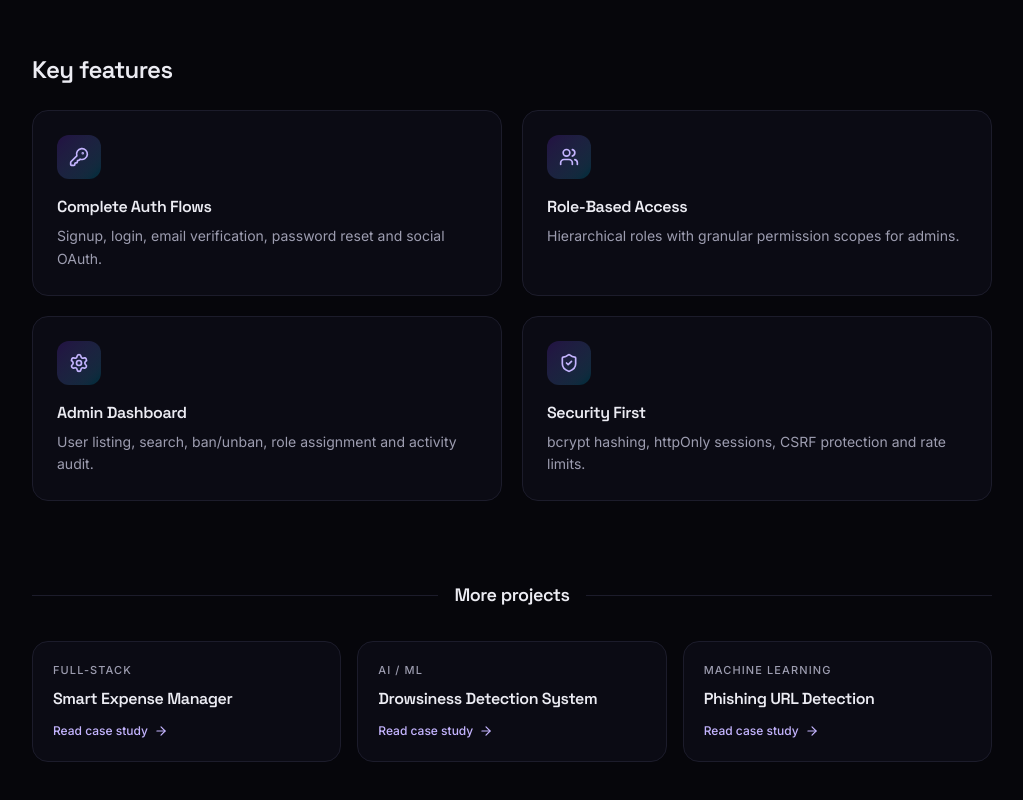
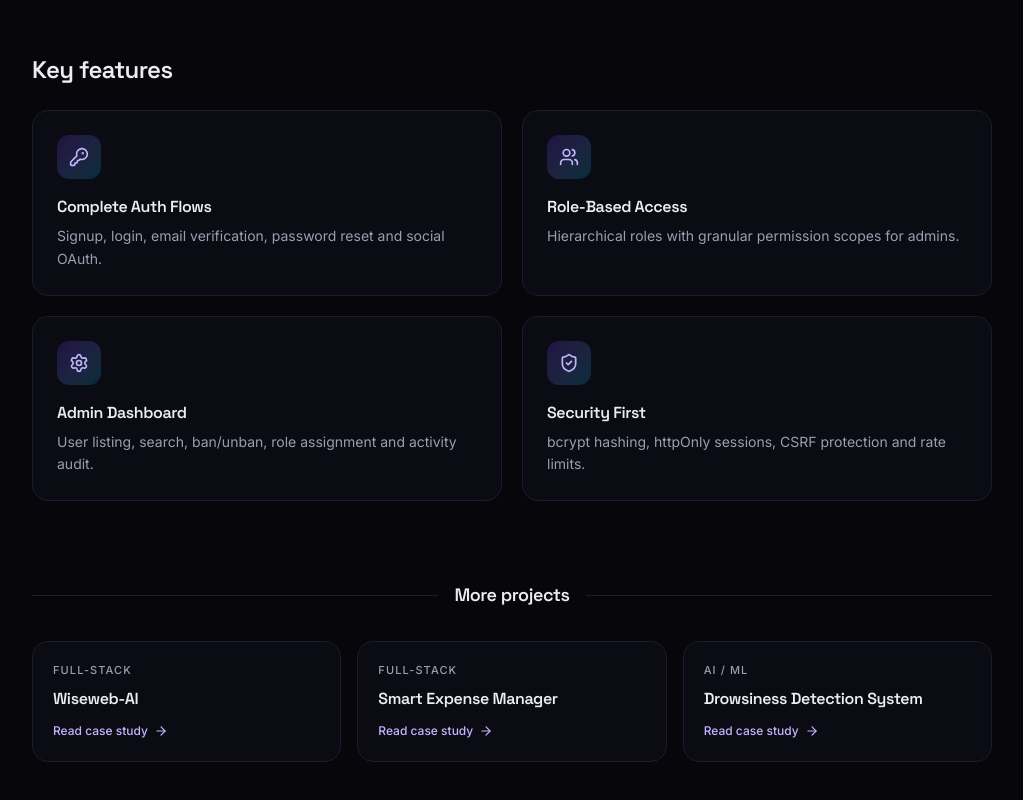
Before and after one commit to Harshavardhan-10/harshavardhan-portfolio, a Next.js app: page /projects/user-management in a window 1280 px wide. Shown: the part 1508-2308 px from the top of the page, without its empty margins (128-1151 px from the left). Built offline with nearby package versions, Linux system fonts and the light colour scheme.

Commit message:
Remove phishing detection project and add Wiseweb-AI project details

```diff
--- a/src/app/projects/phishing-detection/page.tsx
+++ /dev/null
@@ -1,5 +0,0 @@
-import { ProjectDetail } from "@/components/project-detail";
-
-export default function PhishingDetectionPage() {
-  return <ProjectDetail slug="phishing-detection" />;
-}
--- /dev/null
+++ b/src/app/projects/wiseweb-ai/page.tsx
@@ -0,0 +1,5 @@
+import { ProjectDetail } from "@/components/project-detail";
+
+export default function WisewebAIPage() {
+  return <ProjectDetail slug="wiseweb-ai" />;
+}
--- a/src/components/project-detail.tsx
+++ b/src/components/project-detail.tsx
@@ -97,7 +97,7 @@ export function ProjectDetail({ slug }: { slug: string }) {
           <div className="relative overflow-hidden rounded-[1.6rem] border border-border bg-card">
             <AppImage
               src={project.images.primary}
-              alt={`${project.title} â€” main view`}
+              alt={`${project.title} - main view`}
               width={1280}
               height={720}
               className="aspect-[16/9] w-full object-cover"
@@ -218,7 +218,7 @@ export function ProjectDetail({ slug }: { slug: string }) {
             <div className="relative mt-6 overflow-hidden rounded-2xl border border-border bg-card">
               <AppImage
                 src={project.images.architecture}
-                alt={`${project.title} â€” architecture diagram`}
+                alt={`${project.title} - architecture diagram`}
                 width={1280}
                 height={720}
                 className="aspect-[16/9] w-full object-contain"
--- a/src/data/personal.ts
+++ b/src/data/personal.ts
@@ -3,6 +3,8 @@ export const personal = {
   role: "Full-Stack Developer",
   tagline:
     "I build fast, accessible and beautiful products for the web from pixel-perfect interfaces to robust backends.",
+  shortBio:
+    "Full-stack developer with 2+ years of experience crafting scalable web apps, RESTful APIs and machine-learning prototypes.",
   bio: [
     "I am a passionate full-stack developer who loves turning complex problems into simple, elegant and delightful digital experiences. My journey started with a curiosity for how the web works, and today I build production-ready applications end to end.",
     "I care deeply about clean code, performance and accessibility. Whether it is a real-time dashboard, a computer-vision pipeline or a secure authentication system, I approach every project with the same obsession for quality.",
--- a/src/data/projects.ts
+++ b/src/data/projects.ts
@@ -22,6 +22,71 @@ export type Project = {
 };
 
 export const projects: Project[] = [
+  {
+    slug: "wiseweb-ai",
+    title: "Wiseweb-AI",
+    tagline:
+      "AI-powered website intelligence and improvement platform with deep automated scans.",
+    category: "Full-Stack",
+    description:
+      "A website audit platform that crawls any site, scores health across nine categories and generates prioritized AI recommendations.",
+    year: "2026",
+    status: "Open Source",
+    images: {
+      primary: "/projects/wiseweb-ai/dashboard.png",
+      architecture: "/projects/wiseweb-ai/architecture.png",
+    },
+    overview: [
+      "Wiseweb-AI is an end-to-end website intelligence platform. Point it at any URL and it crawls the site, analyzes security, performance, accessibility, privacy, SEO, content and UX, then produces a single health score with concrete, prioritized fixes.",
+      "The stack is deliberately decoupled: a FastAPI backend, a Celery worker for long-running scans and a React SPA that polls scan progress in real time. Every category has its own analyzer, and an AI layer correlates findings into root-cause explanations so users see why something matters, not just what failed.",
+    ],
+    problem:
+      "Website audits are either shallow single-page checkers or expensive consultant reports. Owners need deep, repeatable analysis that explains what to fix, in what order, and why.",
+    solution:
+      "I built a multi-stage scan pipeline (crawl, nine analyzer categories, AI correlation and recommendations) with a resilience-first design: a failing analyzer never aborts the whole scan, and categories with zero findings stay unmeasured instead of falsely scoring 100.",
+    features: [
+      {
+        title: "Deep Automated Scans",
+        description:
+          "Crawls the site and analyzes security, performance, SEO, UX, accessibility, privacy, content and more.",
+        icon: "gauge",
+      },
+      {
+        title: "AI Recommendations",
+        description:
+          "Root-cause correlation ranks fixes P0 to P3 with evidence-backed explanations.",
+        icon: "brain",
+      },
+      {
+        title: "Health Scoring",
+        description:
+          "Category scores, progress tracking and trends across re-scans of the same site.",
+        icon: "chart",
+      },
+      {
+        title: "Competitive Analysis",
+        description:
+          "Compare your site against competitors to find gaps and opportunities.",
+        icon: "users",
+      },
+    ],
+    techStack: [
+      "React",
+      "TypeScript",
+      "Vite",
+      "FastAPI",
+      "Python",
+      "SQLAlchemy",
+      "Celery",
+      "Redis",
+      "Playwright",
+      "Tailwind CSS",
+    ],
+    links: {
+      github: "https://github.com/Harshavardhan-10/wiseweb-ai",
+      demo: "https://wiseweb-ai.vercel.app",
+    },
+  },
   {
     slug: "smart-expense-manager",
     title: "Smart Expense Manager",
@@ -146,66 +211,6 @@ export const projects: Project[] = [
     },
   },
   {
-    slug: "phishing-detection",
-    title: "Phishing URL Detection",
-    tagline:
-      "Machine-learning classifier that flags phishing websites before you click.",
-    category: "Machine Learning",
-    description:
-      "A phishing URL classifier trained on lexical and domain features with 96% precision.",
-    year: "2024",
-    status: "Research",
-    images: {
-      primary: "/projects/phishing-detection/model.png",
-    },
-    overview: [
-      "Phishing remains one of the most common attack vectors. This project trains a supervised classifier that inspects URL structure, domain age and lexical patterns to flag malicious links with 96% precision on a held-out test set.",
-      "The solution ships as a REST API and a small browser-extension companion. Feature engineering focuses on signals that are cheap to compute (no external page loading), making the model fast enough to evaluate links in real time.",
-    ],
-    problem:
-      "Malicious links hide inside emails, SMS and messaging apps. Blacklist-based filters are reactive and miss brand-new domains, while full page-analysis is slow and privacy-invasive.",
-    solution:
-      "I engineered a feature set from URL lexical properties and domain metadata, trained a Gradient Boosting classifier and wrapped it in a Flask API with confidence scores, plus a lightweight Chrome extension for one-click checks.",
-    features: [
-      {
-        title: "High Precision",
-        description:
-          "96% precision with explainable confidence scores for every prediction.",
-        icon: "shield",
-      },
-      {
-        title: "Lexical Feature Engine",
-        description:
-          "Analyses URL structure, suspicious keywords and domain patterns.",
-        icon: "search",
-      },
-      {
-        title: "REST API",
-        description:
-          "Simple JSON API to scan any URL from your own applications.",
-        icon: "zap",
-      },
-      {
-        title: "Browser Extension",
-        description:
-          "One-click URL scanning directly from the address bar context menu.",
-        icon: "lock",
-      },
-    ],
-    techStack: [
-      "Python",
-      "Scikit-learn",
-      "Pandas",
-      "NumPy",
-      "Flask",
-      "BeautifulSoup",
-      "XGBoost",
-    ],
-    links: {
-      github: "https://github.com/Harshavardhan-10/phishing-detection",
-    },
-  },
-  {
     slug: "user-management",
     title: "User Management System",
     tagline:
```
Also changed, not shown: public/projects/phishing-detection/model.png (deleted).
